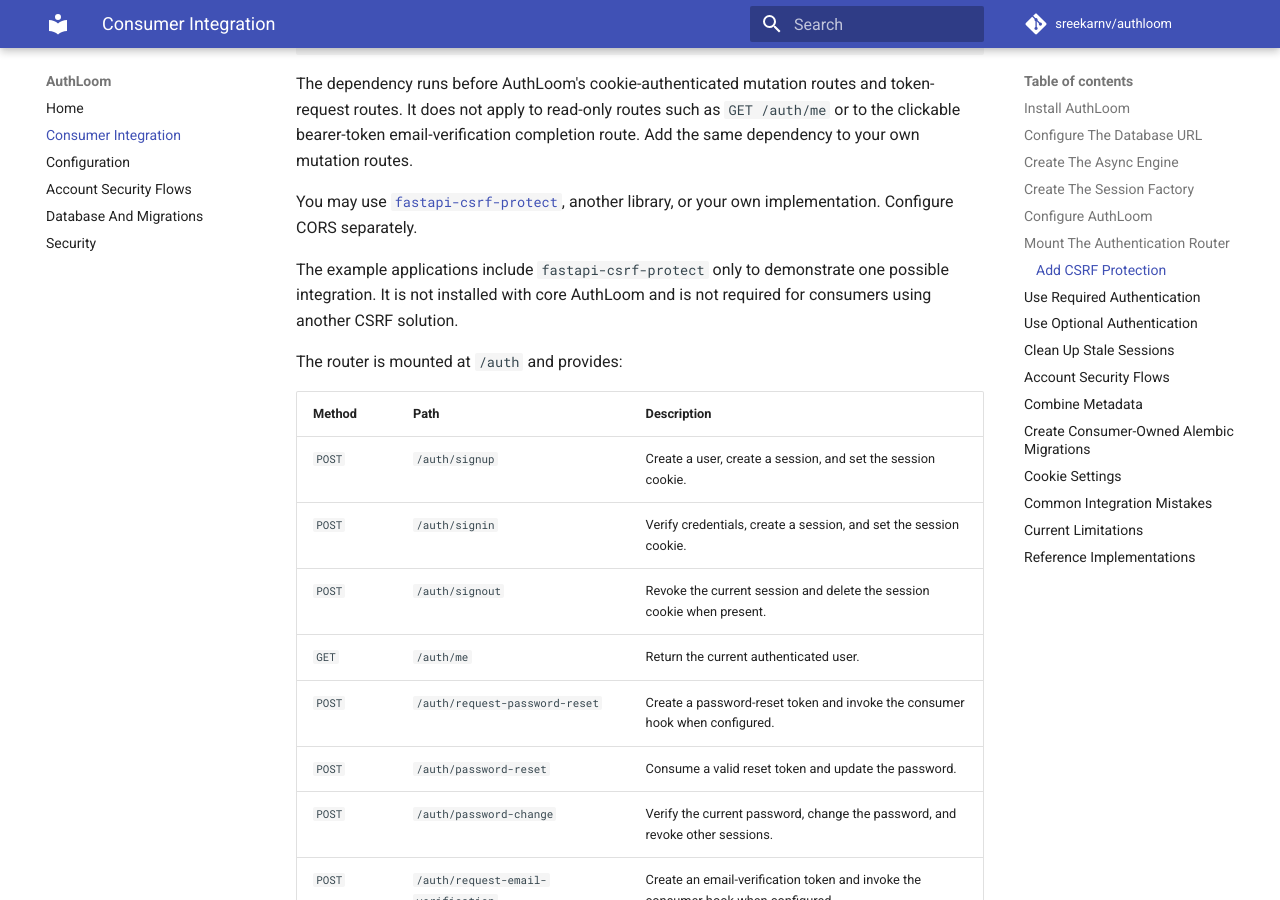
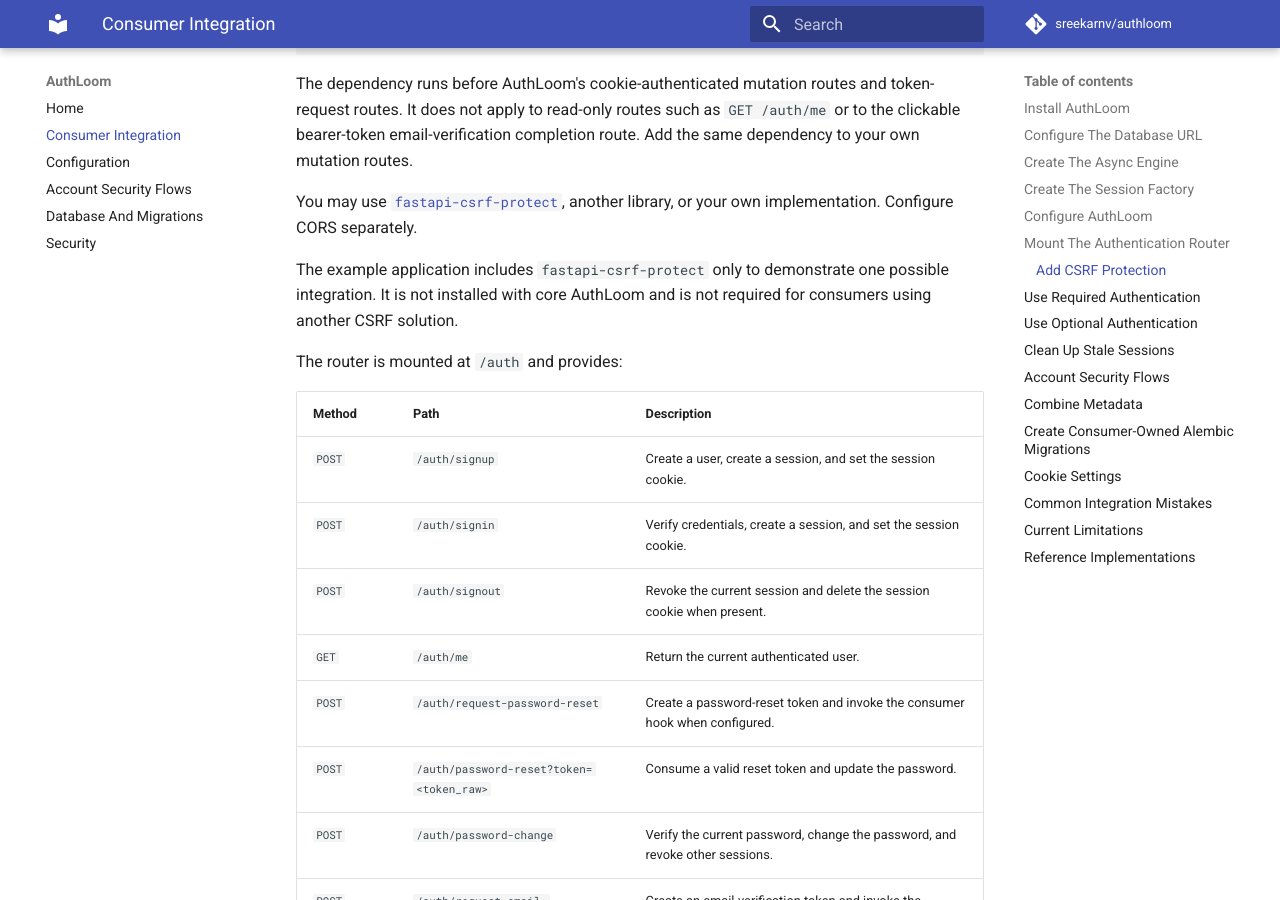
Before and after one commit to sreekarnv/authloom, an MkDocs documentation site: the page built from docs/consumer-integration.md, in a window 1280 px wide and 900 px high, scrolled down 3596 px. Built offline with MkDocs 1.6.1 and Material for MkDocs 9.7.7, drawn with Linux system fonts in a browser that asks for light colours; comment, search, counter and statistics services are not loaded.

Commit message:
🔖 chore: prepare v0.1.0a5 release (#31)

```diff
--- a/docs/consumer-integration.md
+++ b/docs/consumer-integration.md
@@ -181,7 +181,7 @@
 You may use [`fastapi-csrf-protect`](https://pypi.org/project/fastapi-csrf-protect/),
 another library, or your own implementation. Configure CORS separately.
 
-The example applications include `fastapi-csrf-protect` only to demonstrate one
+The example application includes `fastapi-csrf-protect` only to demonstrate one
 possible integration. It is not installed with core AuthLoom and is not required
 for consumers using another CSRF solution.
 
@@ -194,7 +194,7 @@
 | `POST` | `/auth/signout` | Revoke the current session and delete the session cookie when present. |
 | `GET` | `/auth/me` | Return the current authenticated user. |
 | `POST` | `/auth/request-password-reset` | Create a password-reset token and invoke the consumer hook when configured. |
-| `POST` | `/auth/password-reset` | Consume a valid reset token and update the password. |
+| `POST` | `/auth/password-reset?token=<token_raw>` | Consume a valid reset token and update the password. |
 | `POST` | `/auth/password-change` | Verify the current password, change the password, and revoke other sessions. |
 | `POST` | `/auth/request-email-verification` | Create an email-verification token and invoke the consumer hook when configured. |
 | `GET` | `/auth/email-verification?token=<token_raw>` | Consume a valid verification token and mark the user's email verified. |
--- a/pyproject.toml
+++ b/pyproject.toml
@@ -1,6 +1,6 @@
 [project]
 name = "authloom"
-version = "0.1.0a4"
+version = "0.1.0a5"
 description = "Authentication building blocks for FastAPI applications"
 readme = "README.md"
 authors = [
```
Also changed, not shown: CHANGELOG.md (+25 -0 lines), README.md (+1 -1 lines), docs/security-model.md (+1 -1 lines), 2 other files.
